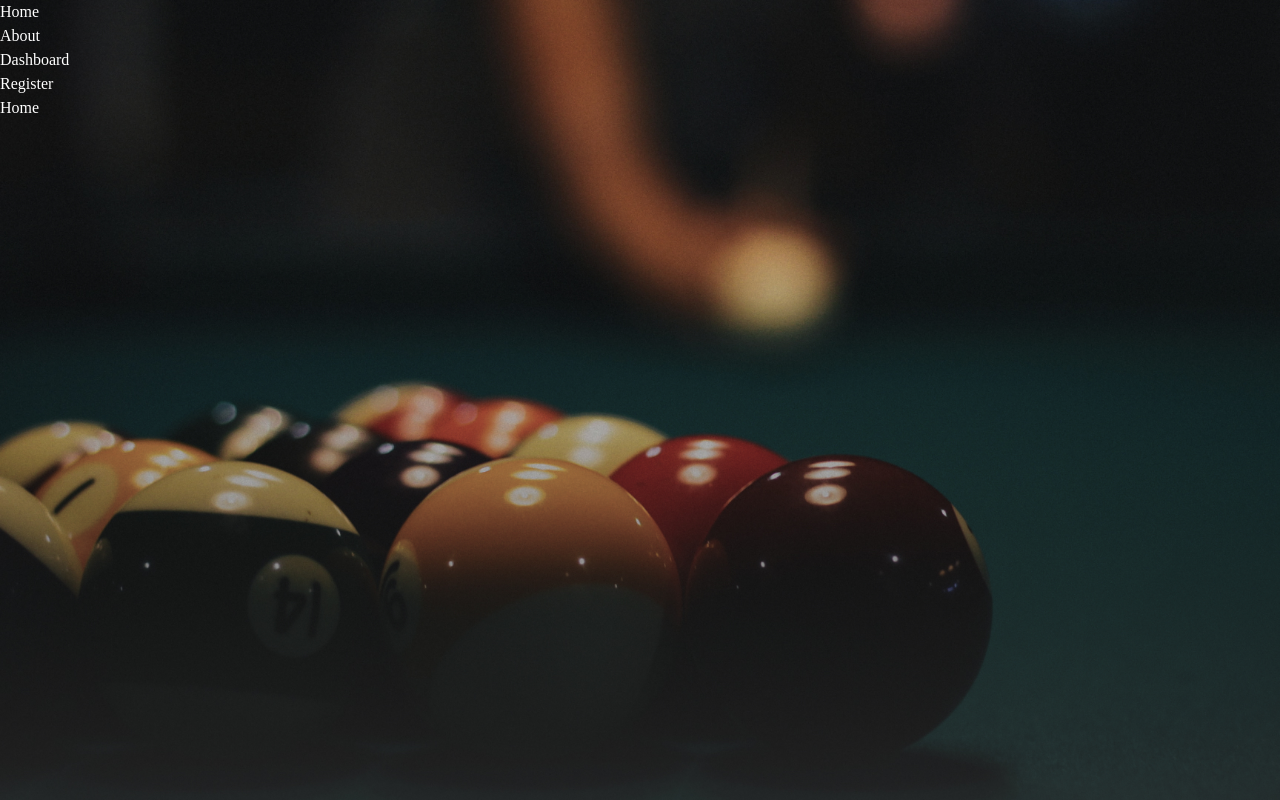
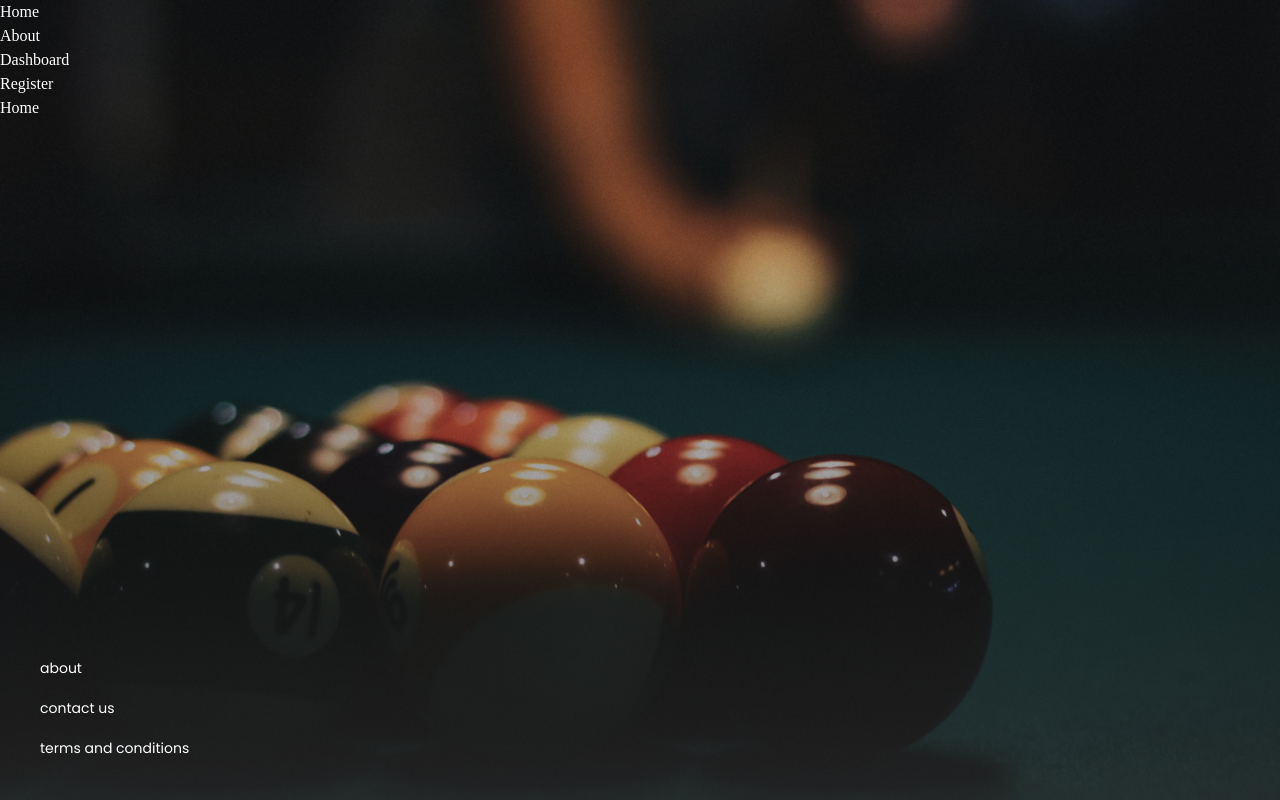
Before and after one commit to UoaWDCC/aspa-portal-v2, a React (Create React App) app: page / in a window 1280 px wide. Built offline with nearby package versions, Linux system fonts and the light colour scheme; a web font is replaced by a local one.

Commit message:
Create footer, import Poppin font

```diff
--- /dev/null
+++ b/src/components/Footer.jsx
@@ -0,0 +1,19 @@
+import { Link } from "react-router-dom";
+
+export default function Footer() {
+  return (
+    <nav className="absolute font-['Poppins'] font-normal text-sm bottom-0 ml-10 mb-8 leading-10">
+      <ul>
+        <li>
+          <Link to="/about">about</Link>
+        </li>
+        <li>
+          <Link to="/contact">contact us</Link>
+        </li>
+        <li>
+          <Link to="/register">terms and conditions</Link>
+        </li>
+      </ul>
+    </nav>
+  );
+}
--- a/src/components/Layout.jsx
+++ b/src/components/Layout.jsx
@@ -1,10 +1,12 @@
 import { Outlet } from "react-router-dom";
 import Header from "./Header";
+import Footer from "./Footer";
 
 export default function Layout() {
   return (
     <>
       <Header />
+      <Footer />
 
       {/* An <Outlet> renders the active route component, such as <Home /> or <Contact /> */}
       <Outlet />
--- a/src/index.css
+++ b/src/index.css
@@ -1,3 +1,4 @@
+@import url('https://fonts.googleapis.com/css2?family=Poppins&display=swap');
 @tailwind base;
 @tailwind components;
 @tailwind utilities;
```
